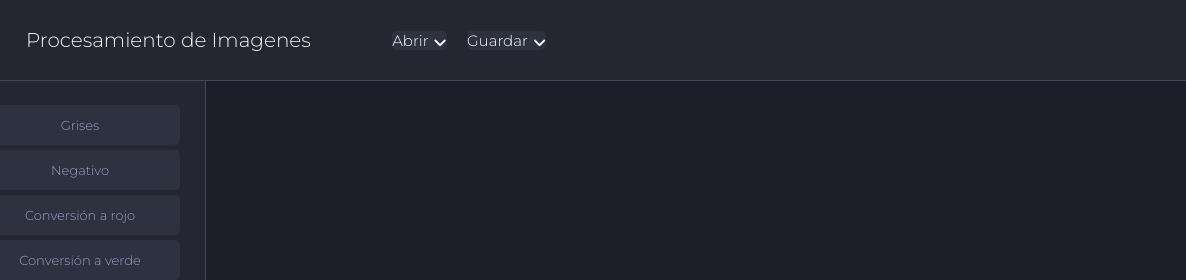
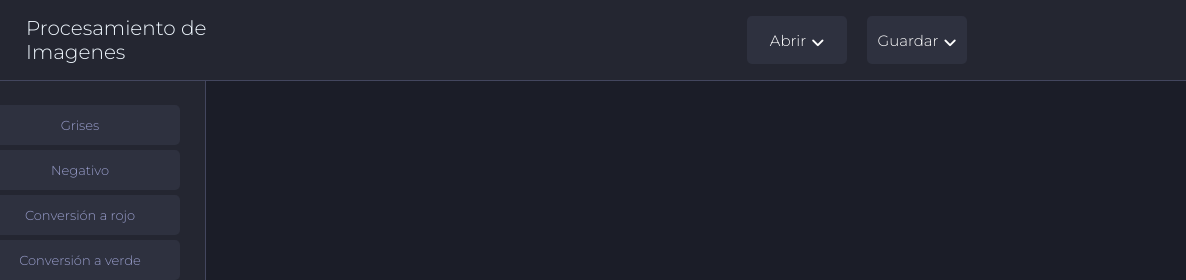
Before and after one commit to PROCESAMIENTOdeIMAGEN/Proyecto-Procesamiento, a website built with webpack: page src/indexA.html in a window 1280 px wide. Shown: the top 280 px of the page, 94-1280 px from the left. Built offline with nearby package versions, Linux system fonts and the light colour scheme.

Commit message:
flex responsive

```diff
--- a/src/styles/Navcontent.css
+++ b/src/styles/Navcontent.css
@@ -939,16 +939,19 @@ margin-left: 5px;
 /* SUB MENUS Y SIDEMENU RESPONSIVE */
 .flex {
     display: flex;
+    width: 100%;
+    justify-content: center;
+    align-items: center;
+    height: 100%;
 }
-
 @media (max-width: 890px) {
-    .flex {
+   /*  .flex {
         display: flex;
         width: 100%;
         justify-content: center;
         align-items: center;
         height: 100%;
-    }
+    } */
     .canvaI {
         height: 90%;
     }
```
